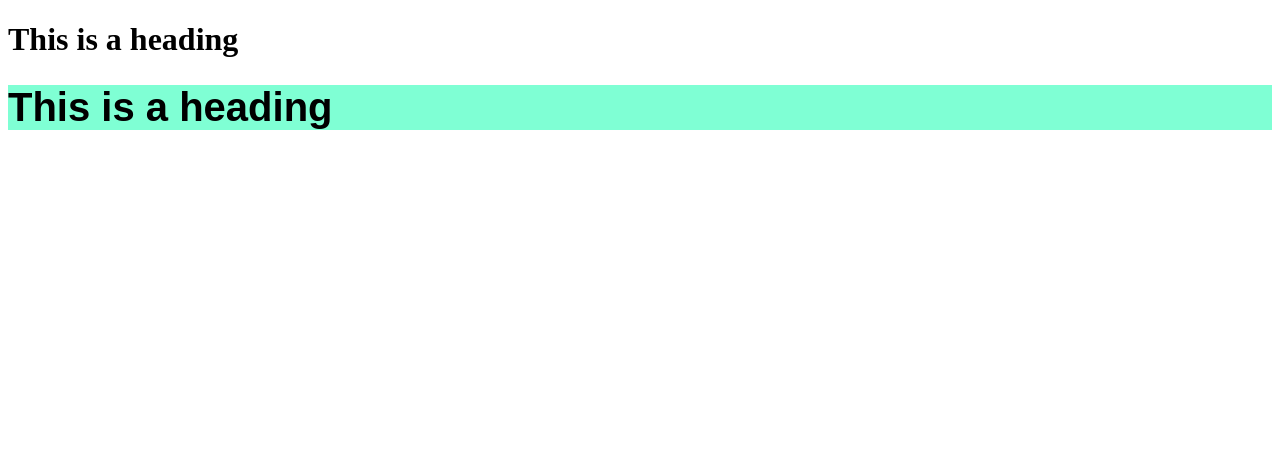
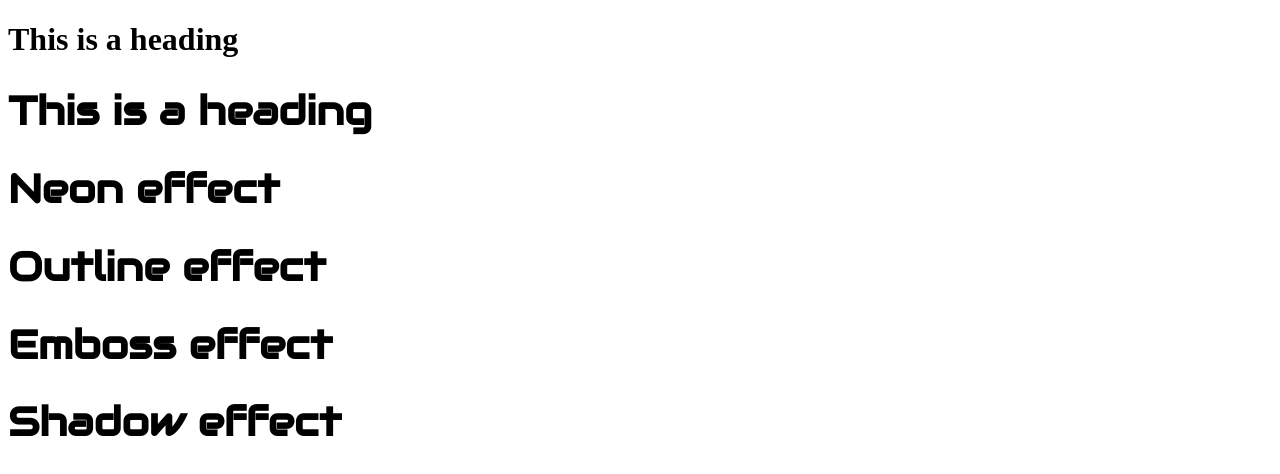
Before and after one commit to deepesh-02/first_repo, a plain HTML site: page index.html in a window 1280 px wide. Drawn offline with Linux system fonts and the light colour scheme.

Commit message:
add changes

```diff
--- a/index.css
+++ b/index.css
@@ -1,8 +1,8 @@
 .block {
-    background-color: aquamarine;
+    /* background-color: aquamarine; */
     font-size: 2.5em;
 }
 .block > h1 {
     font-size: inherit;
-    font-family: Arial, Helvetica, sans-serif;
+    font-family:"audiowide",Arial;
 }
--- a/index.html
+++ b/index.html
@@ -6,12 +6,19 @@
     <meta name="viewport" content="width=device-width, initial-scale=1.0">
     <title>Document</title>
     <link rel="stylesheet" href="index.css">
-
+    <link rel="preconnect" href="https://fonts.googleapis.com">
+    <link rel="preconnect" href="https://fonts.gstatic.com" crossorigin>
+    <link href="https://fonts.googleapis.com/css2?family=Audiowide&display=swap" rel="stylesheet">
+    <link href="https://fonts.googleapis.com/css?family=Audiowide&effect=neon|outline|emboss|shadow-multiple" rel="stylesheet">
 </head>
 <body>
     <h1>This is a heading</h1>
     <div class="block">
         <h1>This is a heading</h1>
+        <h1 class="font-effect-neon">Neon effect</h1>
+        <h1 class="font-effect-outline">Outline effect</h1>
+        <h1 class="font-effect-emboss">Emboss effect</h1>
+        <h1 class="font-effect-shadow-multiple">Shadow effect</h1>
     </div>
 </body>
 </html>
```
